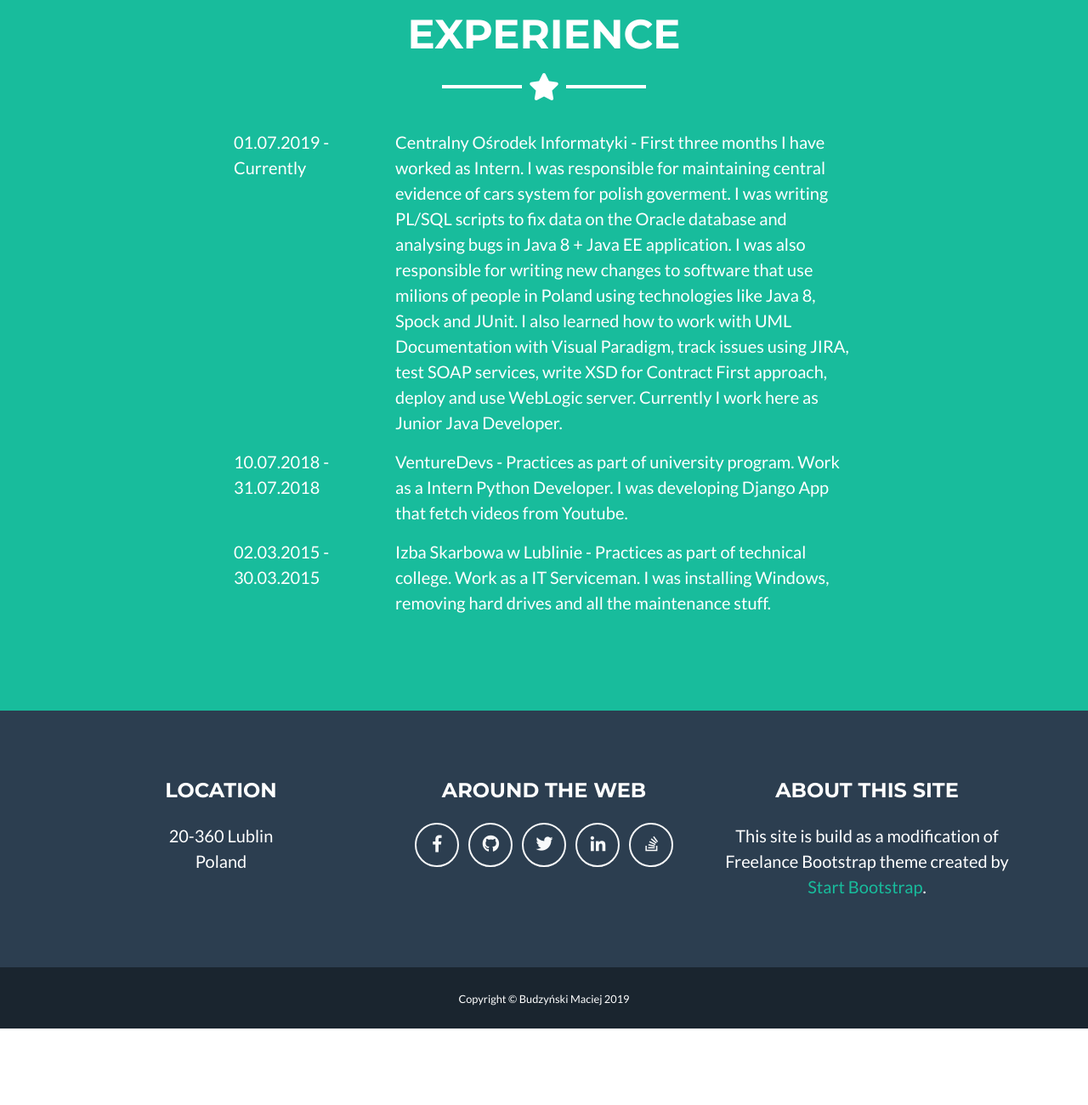
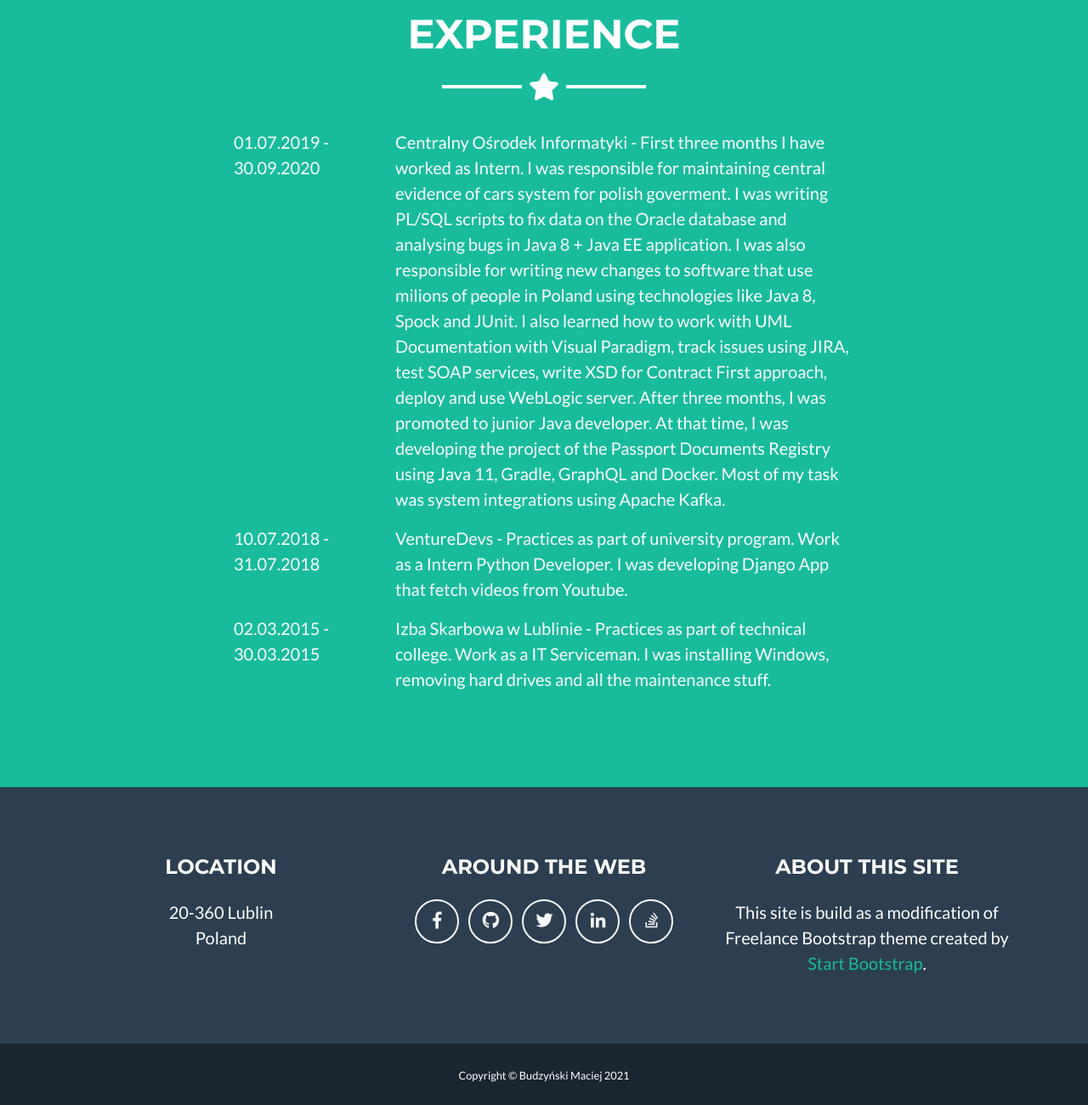
Before and after one commit to BudzynskiMaciej/BudzynskiMaciej.github.io, a plain HTML site: page index.html in a window 1280 px wide. Shown: the part 2575-3875 px from the top of the page at 85% size. Before the commit the page ends 3785 px from the top, so only its background shows below. Drawn offline with Linux system fonts and the light colour scheme.

Commit message:
Aktualizacja strony 2021

```diff
--- a/index.html
+++ b/index.html
@@ -174,10 +174,10 @@
           <hr class="star-light mb-5">
           <div class="row">
             <div class="col-lg-2 ml-auto">
-              <p class="lead">01.07.2019 - Currently</p>
+              <p class="lead">01.07.2019 - 30.09.2020</p>
             </div>
             <div class="col-lg-6 mr-auto">
-              <p class="lead">Centralny Ośrodek Informatyki - First three months I have worked as Intern. I was responsible for maintaining central evidence of cars system for polish goverment. I was writing PL/SQL scripts to fix data on the Oracle database and analysing bugs in Java 8 + Java EE application. I was also responsible for writing new changes to software that use milions of people in Poland using technologies like Java 8, Spock and JUnit. I also learned how to work with UML Documentation with Visual Paradigm, track issues using JIRA, test SOAP services, write XSD for Contract First approach, deploy and use WebLogic server. Currently I work here as Junior Java Developer.</p>
+              <p class="lead">Centralny Ośrodek Informatyki - First three months I have worked as Intern. I was responsible for maintaining central evidence of cars system for polish goverment. I was writing PL/SQL scripts to fix data on the Oracle database and analysing bugs in Java 8 + Java EE application. I was also responsible for writing new changes to software that use milions of people in Poland using technologies like Java 8, Spock and JUnit. I also learned how to work with UML Documentation with Visual Paradigm, track issues using JIRA, test SOAP services, write XSD for Contract First approach, deploy and use WebLogic server. After three months, I was promoted to junior Java developer. At that time, I was developing the project of the Passport Documents Registry using Java 11, Gradle, GraphQL and Docker. Most of my task was system integrations using Apache Kafka.</p>
             </div>
           </div>
           <div class="row">
@@ -249,7 +249,7 @@
 
     <div class="copyright py-4 text-center text-white">
       <div class="container">
-        <small>Copyright &copy; Budzyński Maciej 2019</small>
+        <small>Copyright &copy; Budzyński Maciej 2021</small>
       </div>
     </div>
 
```
Also changed, not shown: 1 other file.
